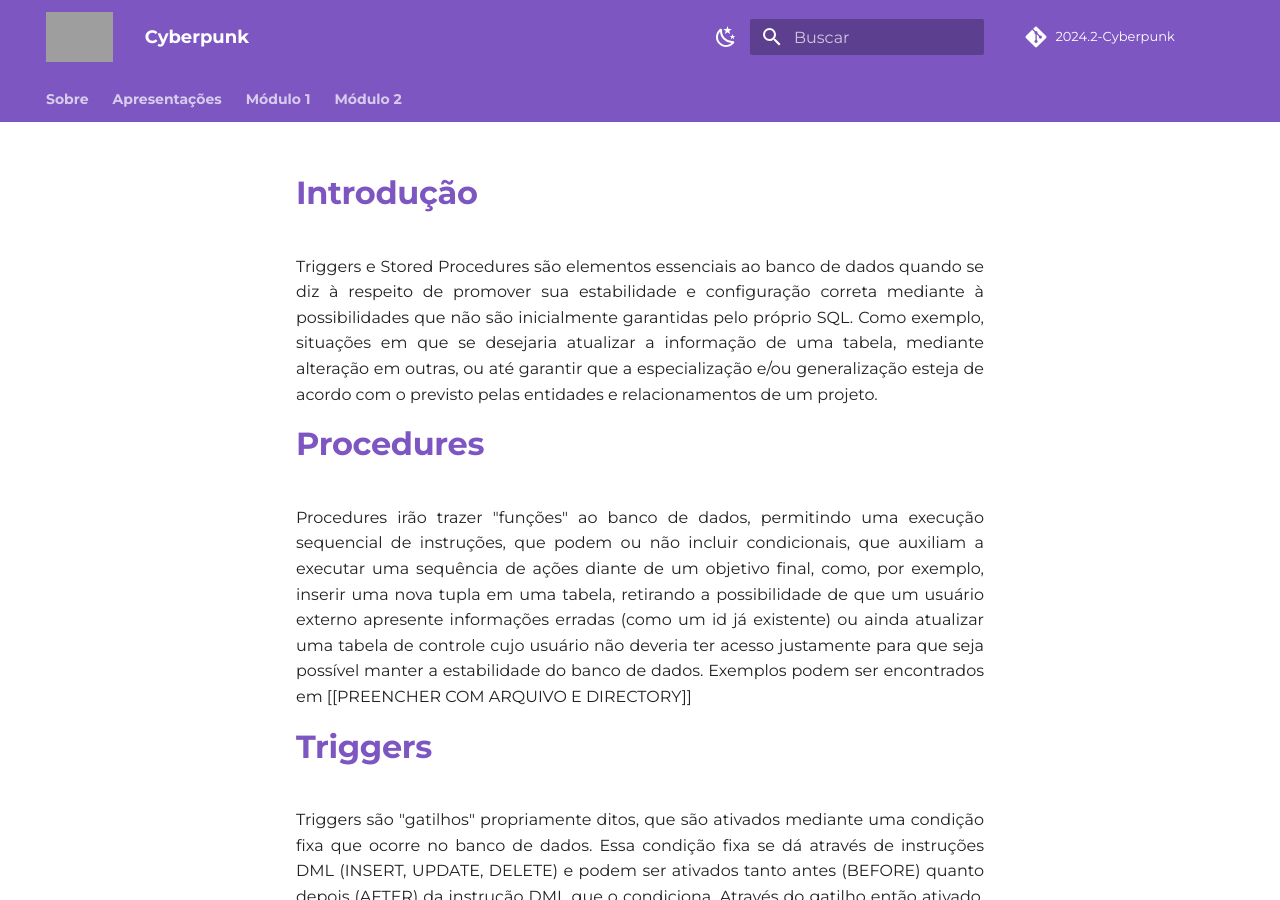
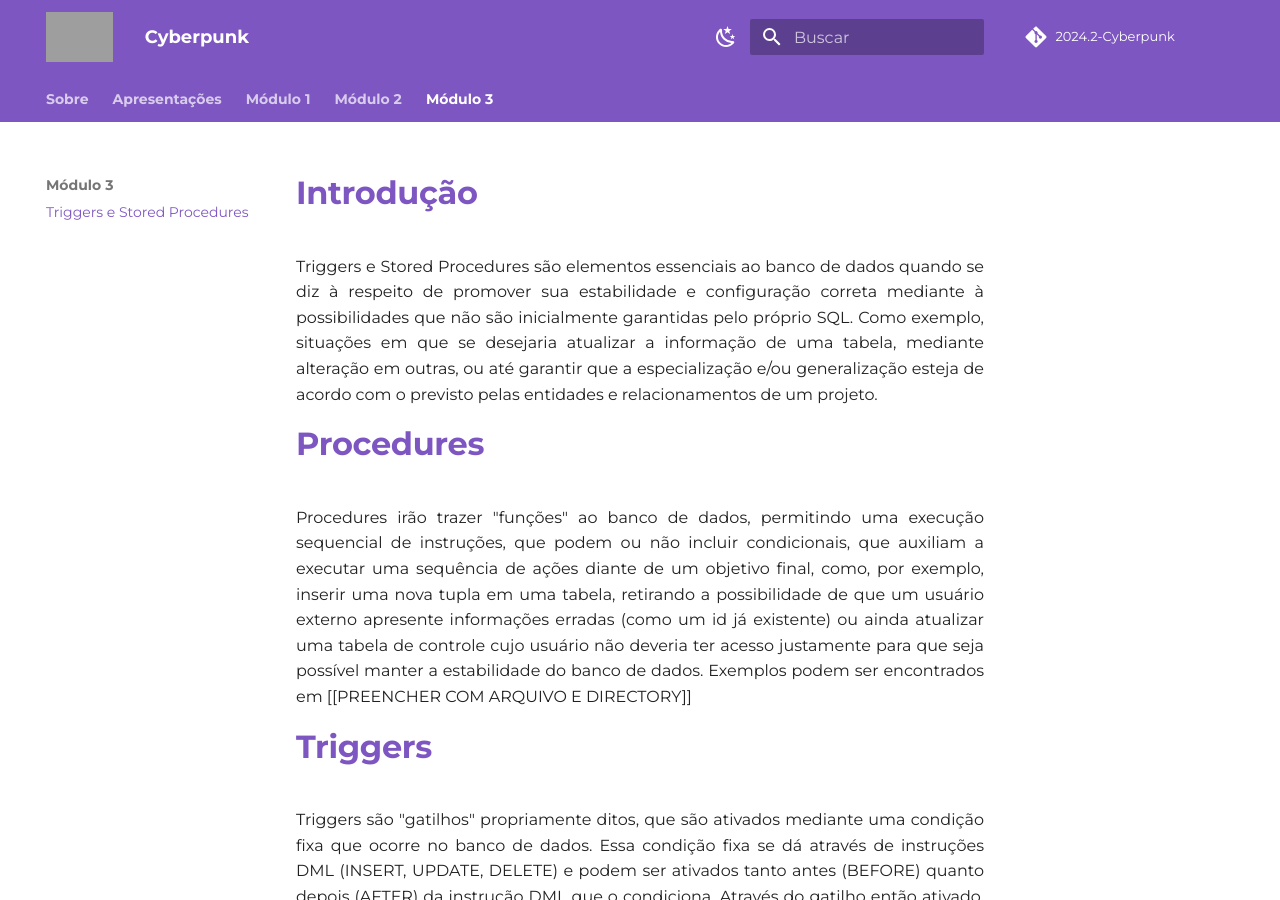
Before and after one commit to SBD1/2024.2-Cyberpunk, an MkDocs documentation site: the page built from docs/modulo3/triggers-procedures.md, in a window 1280 px wide and 900 px high. Built offline with MkDocs 1.6.1 and Material for MkDocs 9.7.7, drawn with Linux system fonts in a browser that asks for light colours; comment, search, counter and statistics services are not loaded; grey boxes are pictures that could not be loaded.

Commit message:
Ajusta rota para doc novo

```diff
--- a/mkdocs.yml
+++ b/mkdocs.yml
@@ -58,6 +58,8 @@ nav:
       - DDL: modulo2/ddl.md
       - DML: modulo2/dml.md
       - DQL: modulo2/dql.md
+  - Módulo 3:
+      - Triggers e Stored Procedures: modulo3/triggers-procedures.md
 markdown_extensions:
   - admonition
   - codehilite #formatar coodigo
```
